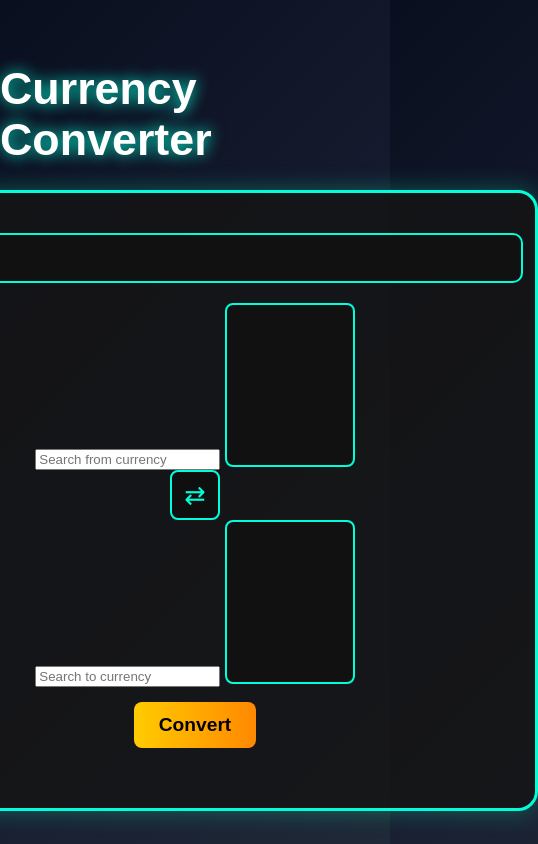
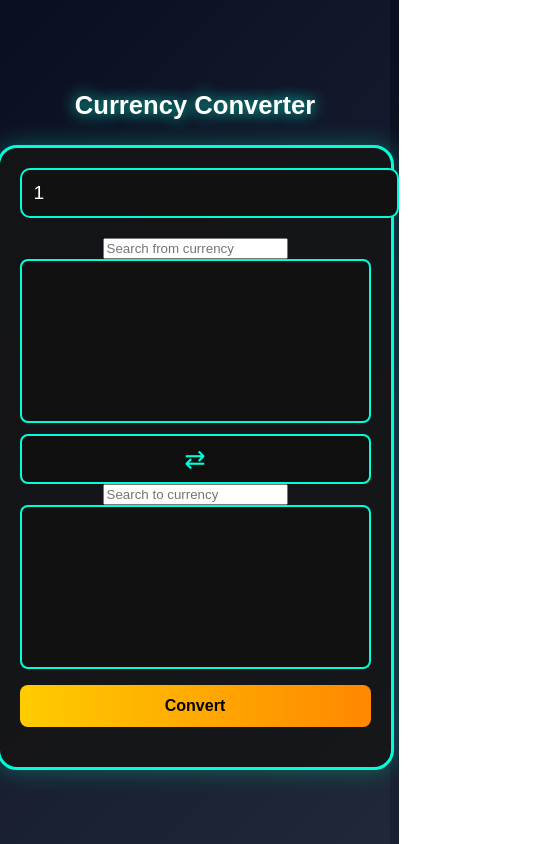
Before and after one commit to Mr-Bathwal/currency-converter, a website: page public/index.html in a window 390 px wide. Shown: the whole page, 538 px wide, since content can reach past the window. Drawn offline with Linux system fonts and the light colour scheme; no server answers.

```diff
--- a/public/style.css
+++ b/public/style.css
@@ -2,7 +2,7 @@
 body {
   margin: 0;
   padding: 0;
-  height: 100vh;
+  min-height: 100vh;
   font-family: 'Poppins', sans-serif;
   display: flex;
   flex-direction: column;
@@ -18,6 +18,7 @@
   font-size: 2.8rem;
   font-weight: bold;
   color: #ffffff;
+  text-align: center;
   text-shadow: 0 0 15px #00ffd9;
 }
 
@@ -28,6 +29,7 @@
   border-radius: 20px;
   padding: 40px;
   width: 600px;
+  max-width: 90%;
   text-align: center;
   box-shadow: 0 0 25px rgba(0, 255, 200, 0.3);
 }
@@ -57,6 +59,7 @@
   align-items: center;
   gap: 15px;
   margin-bottom: 20px;
+  flex-wrap: wrap;
 }
 
 /* Search bars above dropdowns */
@@ -145,3 +148,46 @@
   color: #00ffd9;
   text-shadow: 0 0 10px #00ffd9;
 }
+
+/* ---------- RESPONSIVE STYLES ---------- */
+@media (max-width: 768px) {
+  h1 {
+    font-size: 2rem;
+  }
+
+  .converter {
+    padding: 20px;
+    width: 95%;
+  }
+
+  .dropdowns {
+    flex-direction: column;
+    gap: 10px;
+  }
+
+  .dropdowns input[type="text"],
+  select {
+    width: 100%;
+    font-size: 1rem;
+  }
+
+  #swapBtn {
+    width: 100%;
+    margin-top: 10px;
+  }
+}
+
+@media (max-width: 480px) {
+  h1 {
+    font-size: 1.6rem;
+  }
+
+  #convertBtn {
+    width: 100%;
+    font-size: 1rem;
+  }
+
+  #result {
+    font-size: 1.2rem;
+  }
+}
```
